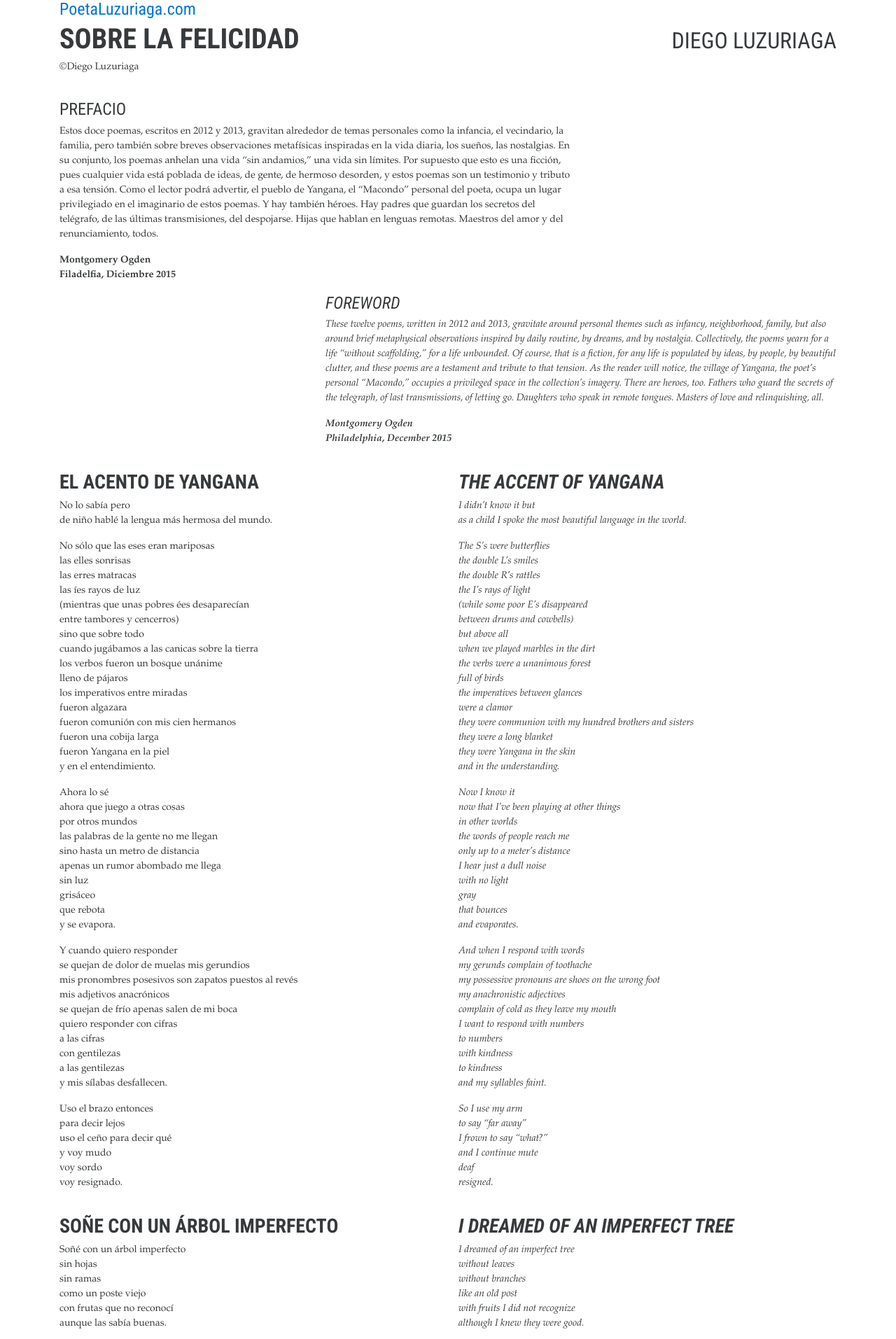
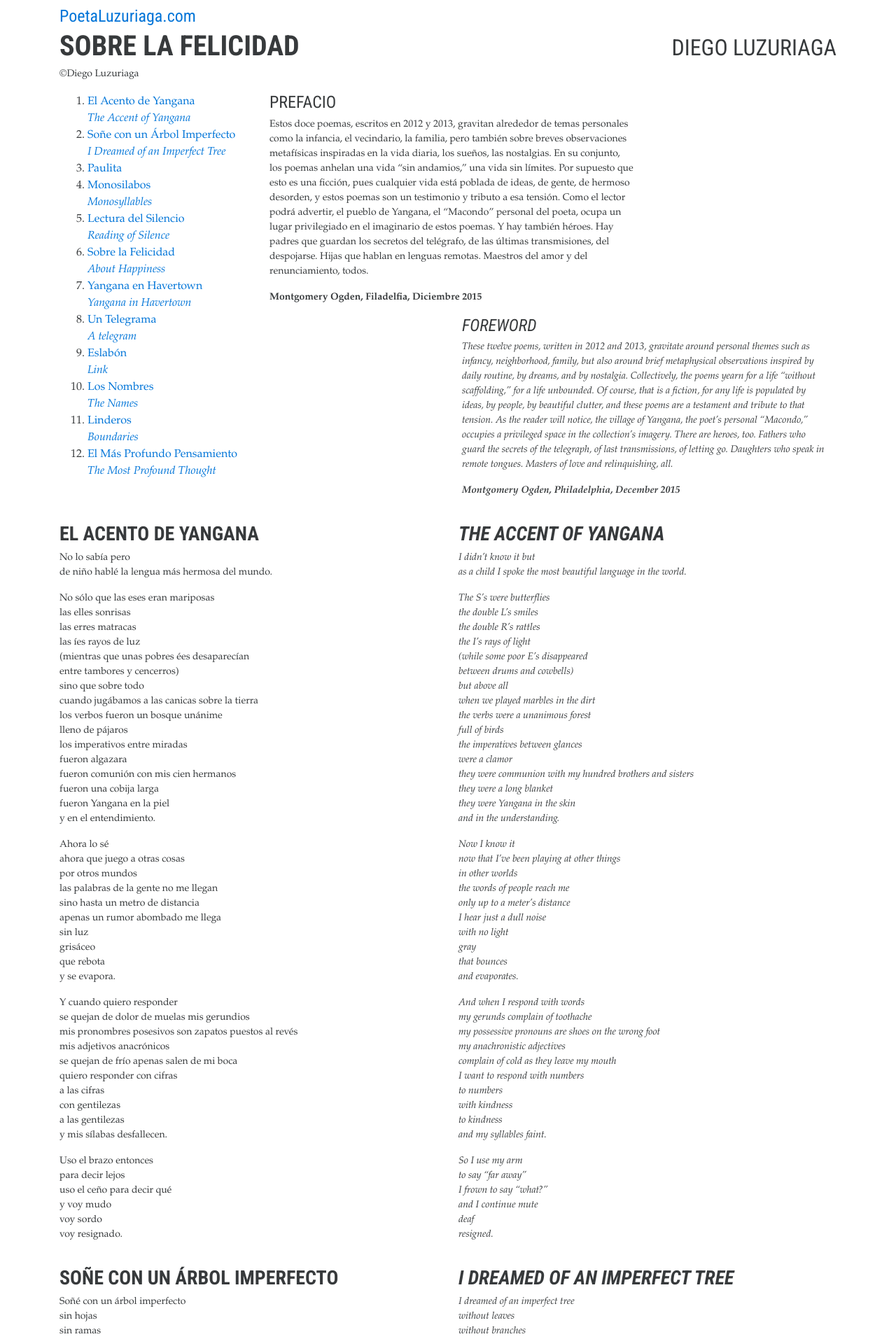
Before and after one commit to maxluzuriaga/diego-poeta, a Jekyll site: the page built from _poesia/1_sobre_la_felicidad.html, in a window 1280 px wide. Shown: the top 1913 px of the page at 70% size. Built offline with Jekyll 4.4.1, drawn with Linux system fonts in a browser that asks for light colours; comment, search, counter and statistics services are not loaded.

Commit message:
Ch-ch-changes

```diff
--- a/_layouts/poesia.html
+++ b/_layouts/poesia.html
@@ -5,6 +5,20 @@ layout: default
 <h1>{{ page.title }}</h1>
 <p>&copy;Diego Luzuriaga</p>
 
-<div class="poesia-content">
+{% if page.poems %}
+    <div class="row">
+        <div class="col-md-3">
+            <ol>
+                {% for poem in page.poems %}
+                    <li>
+                        <a href="#{{ poem.id }}">
+                            {{ poem.title }}<br>
+                            <span class="translation">{{ poem.title_en }}</span>
+                        </a>
+                    </li>
+                {% endfor %}
+            </ol>
+        </div>
+{% endif %}
+
     {{ content }}
-</div>
--- a/_poesia/sobre_la_felicidad.html
+++ b/_poesia/1_sobre_la_felicidad.html
@@ -38,19 +38,21 @@ poems:
     title_en: "The Most Profound Thought"
     id: "pensamiento"
 ---
-<div class="row">
+<div class="col-md-9">
     <div class="col-md-8">
         <h4>Prefacio</h4>
         <p>Estos doce poemas, escritos en 2012 y 2013, gravitan alrededor de temas personales como la infancia, el vecindario, la familia, pero también sobre breves observaciones metafísicas inspiradas en la vida diaria, los sueños, las nostalgias. En su conjunto, los poemas anhelan una vida “sin andamios,” una vida sin límites. Por supuesto que esto es una ficción, pues cualquier vida está poblada de ideas, de gente, de hermoso desorden, y estos poemas son un testimonio y tributo a esa tensión. Como el lector podrá advertir, el pueblo de Yangana, el “Macondo” personal del poeta, ocupa un lugar privilegiado en el imaginario de estos poemas. Y hay también héroes. Hay padres que guardan los secretos del telégrafo, de las últimas transmisiones, del despojarse. Hijas que hablan en lenguas remotas. Maestros del amor y del renunciamiento, todos.</p>
-<p><strong>Montgomery Ogden<br>Filadelfia, Diciembre 2015</strong></p>
+        <p><strong>Montgomery Ogden, Filadelfia, Diciembre 2015</strong></p>
     </div>
     <div class="col-md-8 col-md-offset-4 translation">
         <h4>Foreword</h4>
         <p>These twelve poems, written in 2012 and 2013, gravitate around personal themes such as infancy, neighborhood, family, but also around brief metaphysical observations inspired by daily routine, by dreams, and by nostalgia. Collectively, the poems yearn for a life “without scaffolding,” for a life unbounded. Of course, that is a fiction, for any life is populated by ideas, by people, by beautiful clutter, and these poems are a testament and tribute to that tension. As the reader will notice, the village of Yangana, the poet’s personal “Macondo,” occupies a privileged space in the collection’s imagery. There are heroes, too. Fathers who guard the secrets of the telegraph, of last transmissions, of letting go. Daughters who speak in remote tongues. Masters of love and relinquishing, all.</p>
-    <p><strong>Montgomery Ogden<br>Philadelphia, December 2015</strong></p>
+        <p><strong>Montgomery Ogden, Philadelphia, December 2015</strong></p>
+    </div>
 </div>
 </div>
 
+<div class="poesia-content">
 
 <div id="acento_de_yangana">
     <div class="row">
@@ -1293,3 +1295,5 @@ that I’ll have ever had:</p>
         </div>
     </div>
 </div>
+
+</div>
--- /dev/null
+++ b/_poesia/2_de_memoria.html
@@ -0,0 +1,6 @@
+---
+title: "De Memoria y al Revés"
+year: 2016
+---
+<div data-configid="26074330/38264571" class="issuuembed"></div>
+<script type="text/javascript" src="//e.issuu.com/embed.js" async="true"></script>
--- a/css/main.scss
+++ b/css/main.scss
@@ -18,8 +18,15 @@ h1, h2, h3, h4 {
     }
 
     &.site-title {
+        margin-top: 10px;
         text-transform: none;
     }
+}
+
+.issuuembed {
+    width: 100%;
+    height: 610px;
+    margin: 0 auto;
 }
 
 .column h3 {
```
Also changed, not shown: index.html (+5 -17 lines). Lines whose indentation alone changed are shown as unchanged.
